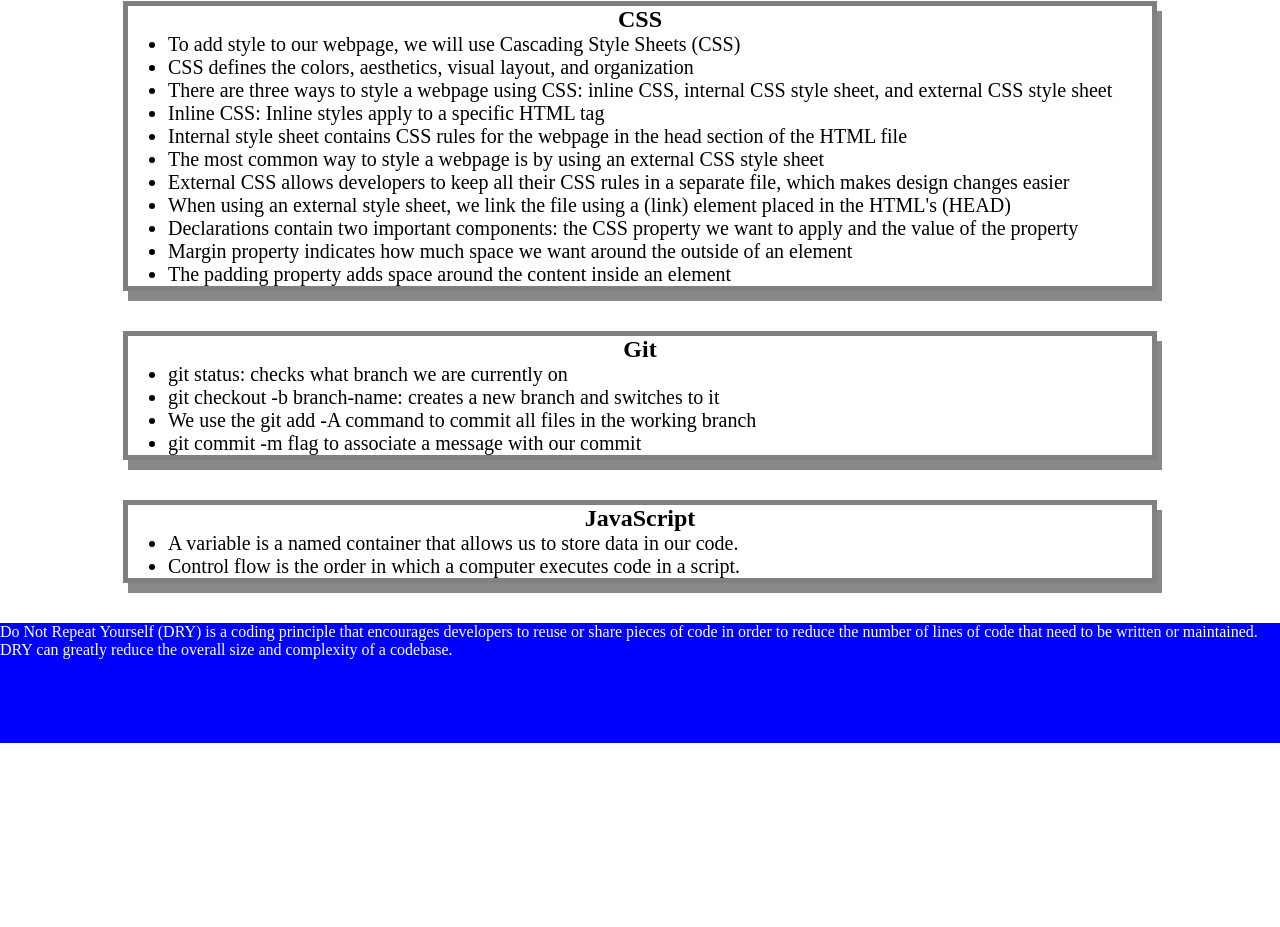
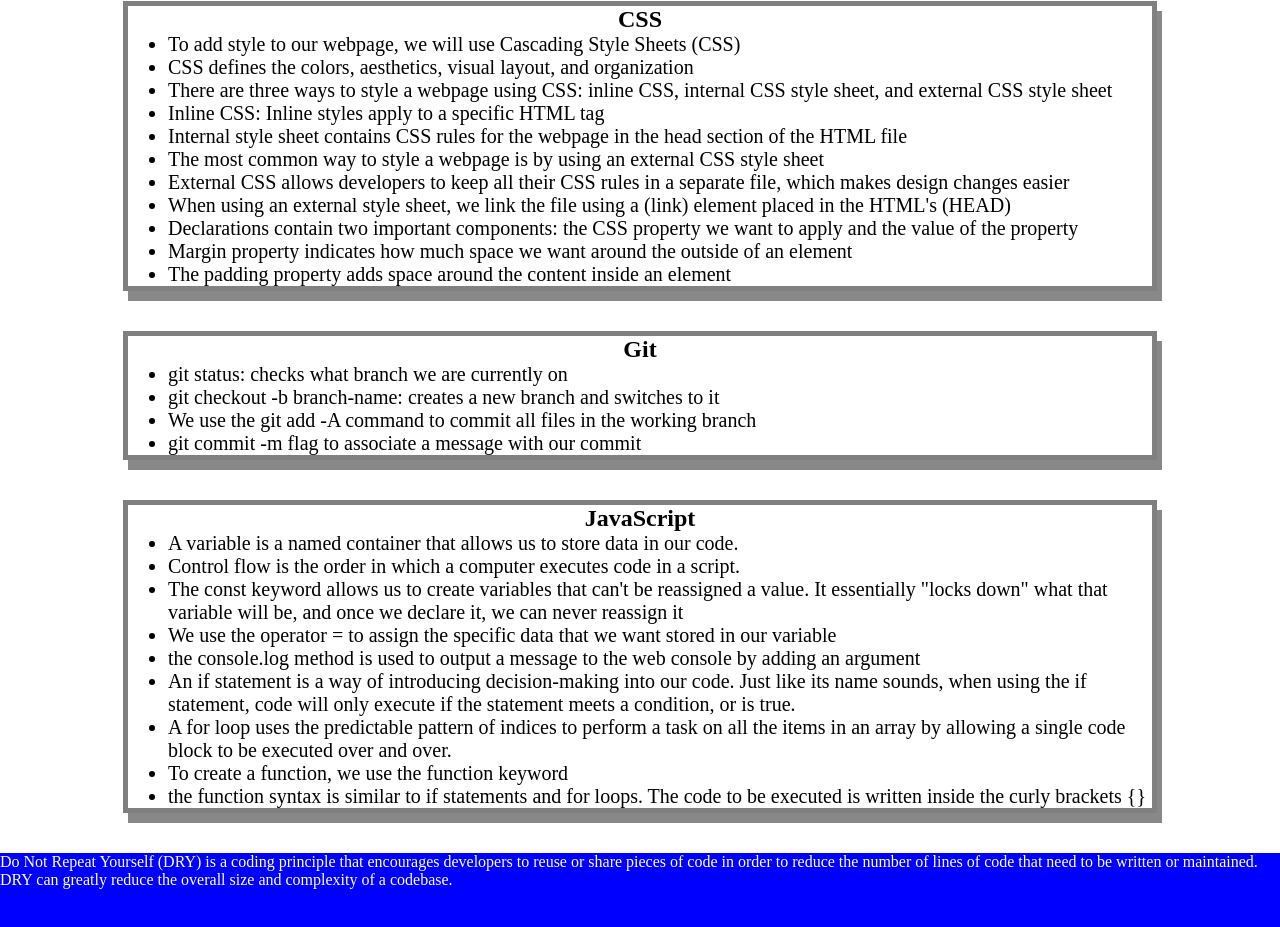
Before and after one commit to brandon6ix/prework-study-guide, a plain HTML site: page index.html in a window 1280 px wide. Shown: the part 696-1623 px from the top of the page. Before the commit the page ends 1439 px from the top, so only its background shows below. Drawn offline with Linux system fonts and the light colour scheme.

Commit message:
added more notes

```diff
--- a/index.html
+++ b/index.html
@@ -71,6 +71,13 @@
         <ul>
           <li>A variable is a named container that allows us to store data in our code.</li>
    <li>Control flow is the order in which a computer executes code in a script.</li>
+   <li>The const keyword allows us to create variables that can't be reassigned a value. It essentially "locks down" what that variable will be, and once we declare it, we can never reassign it</li>
+   <li>We use the operator = to assign the specific data that we want stored in our variable</li>
+   <li>the console.log method is used to output a message to the web console by adding an argument</li>
+   <li> An if statement is a way of introducing decision-making into our code. Just like its name sounds, when using the if statement, code will only execute if the statement meets a condition, or is true.</li>
+   <li>A for loop uses the predictable pattern of indices to perform a task on all the items in an array by allowing a single code block to be executed over and over.</li>
+   <li>To create a function, we use the function keyword</li>
+   <li>the function syntax is similar to if statements and for loops. The code to be executed is written inside the curly brackets {}</li>
         </ul>
       </section>
     </main>
```
